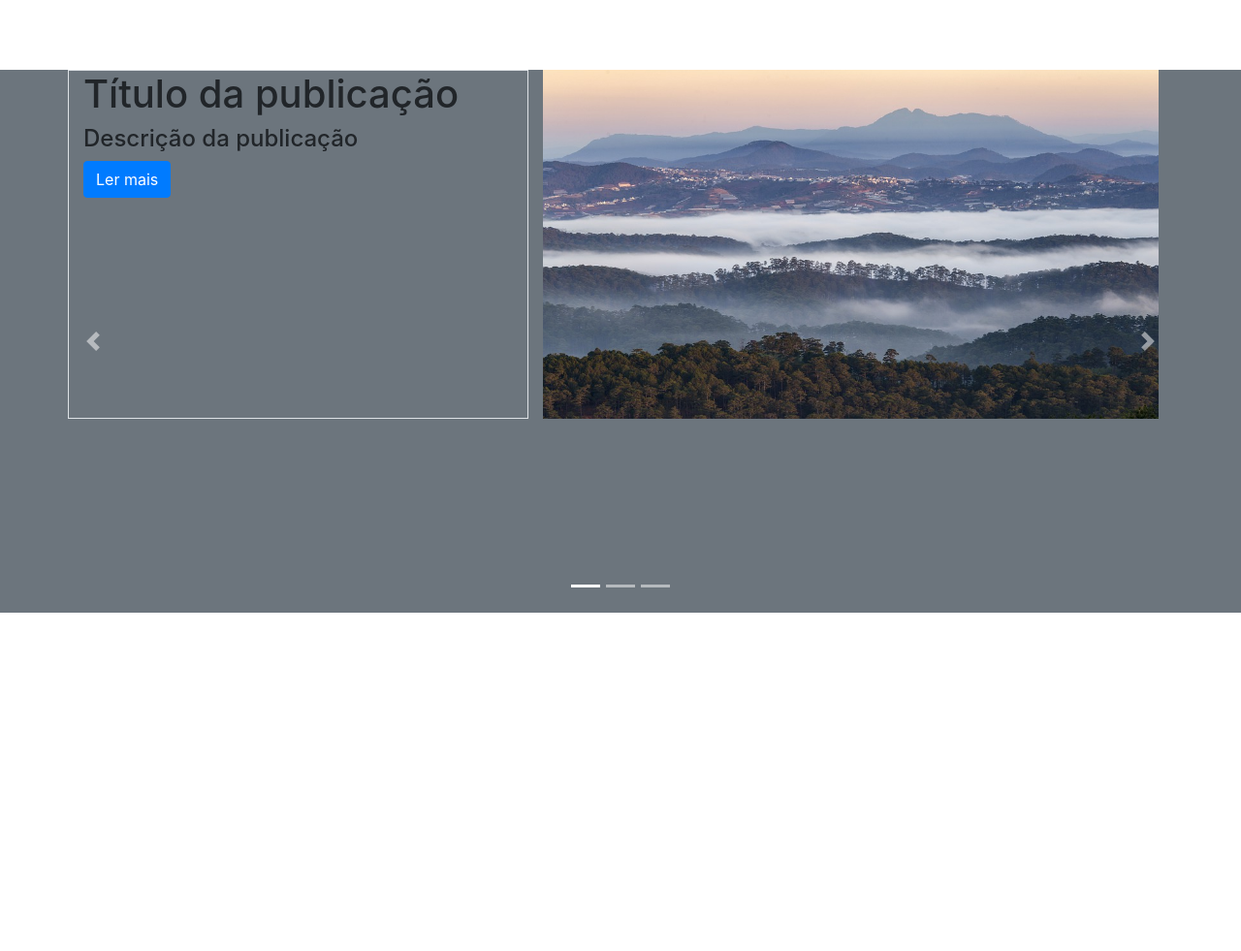
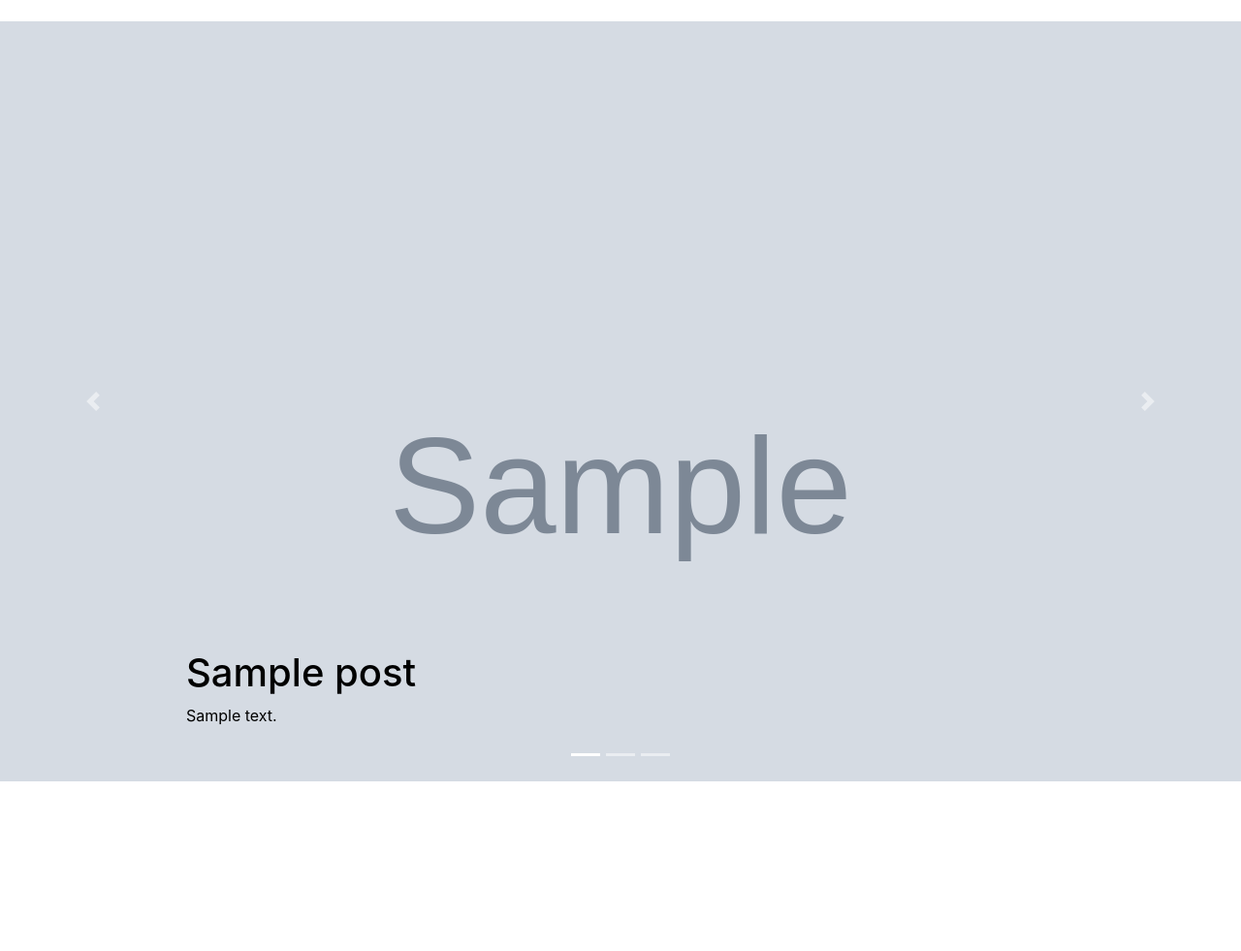
Before and after one commit to fabianapduarte/blog, a CodeIgniter app: page /blog/ in a window 1280 px wide. Shown: the part 78-1059 px from the top of the page at 97% size. Run offline with CodeIgniter, Linux system fonts and the light colour scheme; tables that the repository leaves empty hold one stand-in row (values such as "Sample post"); grey boxes marked "Sample" are stand-in pictures; some libraries are stand-ins or nearby versions.

Commit message:
alteração no carousel e adição de registros no banco de dados

```diff
--- a/application/controllers/Home.php
+++ b/application/controllers/Home.php
@@ -4,7 +4,7 @@ defined('BASEPATH') OR exit('No direct script access allowed');
 class Home extends CI_Controller {
 
 	public function index() {
-		$postagens['post'] = $this->db->get('post')->result();
+		$postagens['posts'] = $this->db->get('post')->result();
 		$data['titulo'] = 'My Blog - Página Inicial';
 		$data['pagina'] = 'Home';
 
--- a/application/database/blog.sql
+++ b/application/database/blog.sql
@@ -49,7 +49,7 @@ DROP TABLE IF EXISTS `blog`.`post` ;
 CREATE TABLE IF NOT EXISTS `blog`.`post` (
   `id` INT(11) NOT NULL AUTO_INCREMENT,
   `titulo` VARCHAR(25) CHARACTER SET 'utf8' NOT NULL,
-  `descricao` VARCHAR(50) CHARACTER SET 'utf8' NULL DEFAULT NULL,
+  `descricao` VARCHAR(300) CHARACTER SET 'utf8' NULL DEFAULT NULL,
   `img` VARCHAR(50) CHARACTER SET 'utf8' NULL DEFAULT NULL,
   `datacadastro` DATETIME NOT NULL,
   `texto` TEXT CHARACTER SET 'utf8' NOT NULL,
--- a/application/views/content.php
+++ b/application/views/content.php
@@ -6,29 +6,35 @@
           <li data-target="#carouselExampleIndicators" data-slide-to="2"></li>
         </ol>
         <div class="carousel-inner">
-          <div class="carousel-item active">
-            <div class="container">
-              <div class="row">
-                <div class="col-md-5 border">
-                  <h1>Título da publicação</h1>
-                  <h4>Descrição da publicação</h4>
-                  <button class="btn btn-primary">Ler mais</button>
-                </div>
-                <div class="col-md-7">
-                  <img class="w-100" src="<?php echo base_url(); ?>assets/img/img1.jpg" alt="Primeiro Slide">
-                </div>
-              </div>
-
+          <?php
+            $item_class = ' active';
+            $image = ' ';
+            foreach ($posts as $post) {
+              if ($post->img == null) {
+                $image = 'img0.jpg';
+              }
+              else {
+                $image = $post->img;
+              }
+           ?>
+          <div class="carousel-item <?php echo $item_class; ?>">
+            <img class="d-block w-100" src="<?php echo base_url(); ?>assets/img/<?php echo $image; ?>" alt="Segundo Slide">
+            <div class="carousel-caption d-none d-md-block text-left">
+              <h1><?php echo $post->titulo ?></h1>
+              <?php
+                if ($post->descricao != null) {
+               ?>
+              <p><?php echo $post->descricao; ?></p>
+              <?php
+                }
+               ?>
             </div>
-
           </div>
 
-          <div class="carousel-item">
-            <img src="<?php echo base_url(); ?>assets/img/img2.jpg" alt="Segundo Slide">
-          </div>
-          <div class="carousel-item">
-            <img src="<?php echo base_url(); ?>assets/img/img3.jpg" alt="Terceiro Slide">
-          </div>
+          <?php
+              $item_class = ' ';
+            }
+           ?>
         </div>
         <a class="carousel-control-prev" href="#carouselExampleIndicators" role="button" data-slide="prev">
           <span class="carousel-control-prev-icon" aria-hidden="true"></span>
--- a/assets/css/style.css
+++ b/assets/css/style.css
@@ -1,8 +1,13 @@
 .slideshow {
-	margin-top: 150px;
+	margin-top: 100px;
 }
 
-.carousel-inner {
-	height: 50vh;
-	background-color: #6c757d;
+.carousel-item {
+	height: 70vh;
 }
+.carousel-item img {
+	object-fit: cover;
+}
+.carousel-caption {
+	color: black !important;
+}
```
Also changed, not shown: application/database/registros.sql (+22 -6 lines), assets/img/img0.jpg (added).
